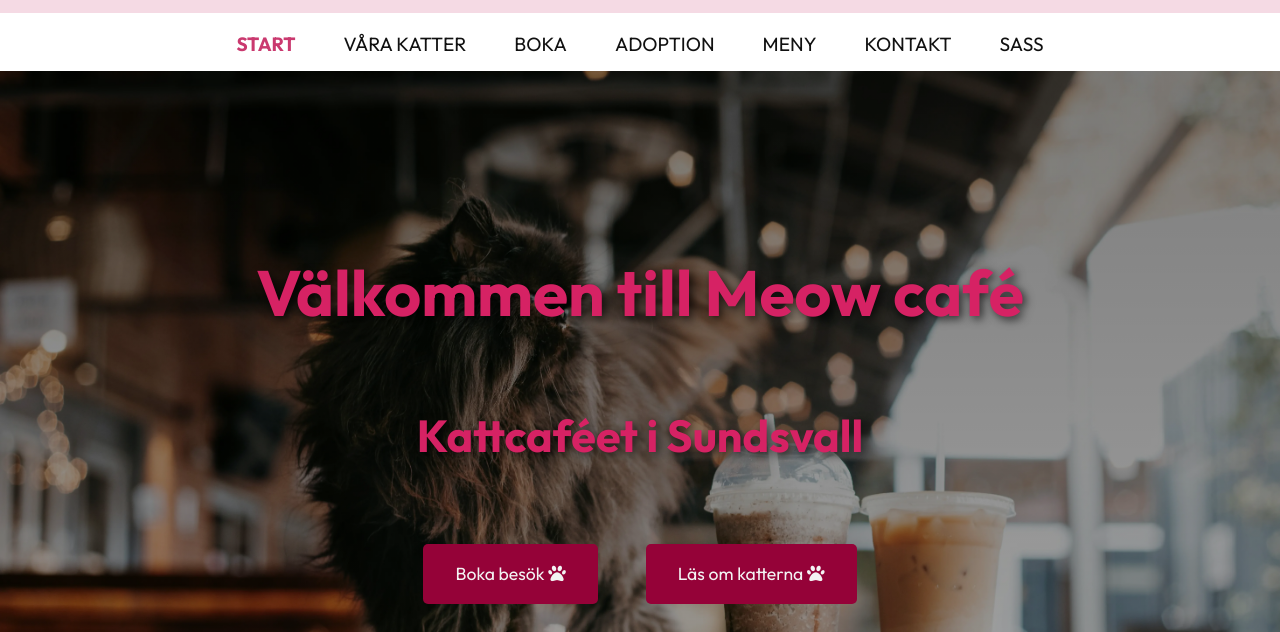
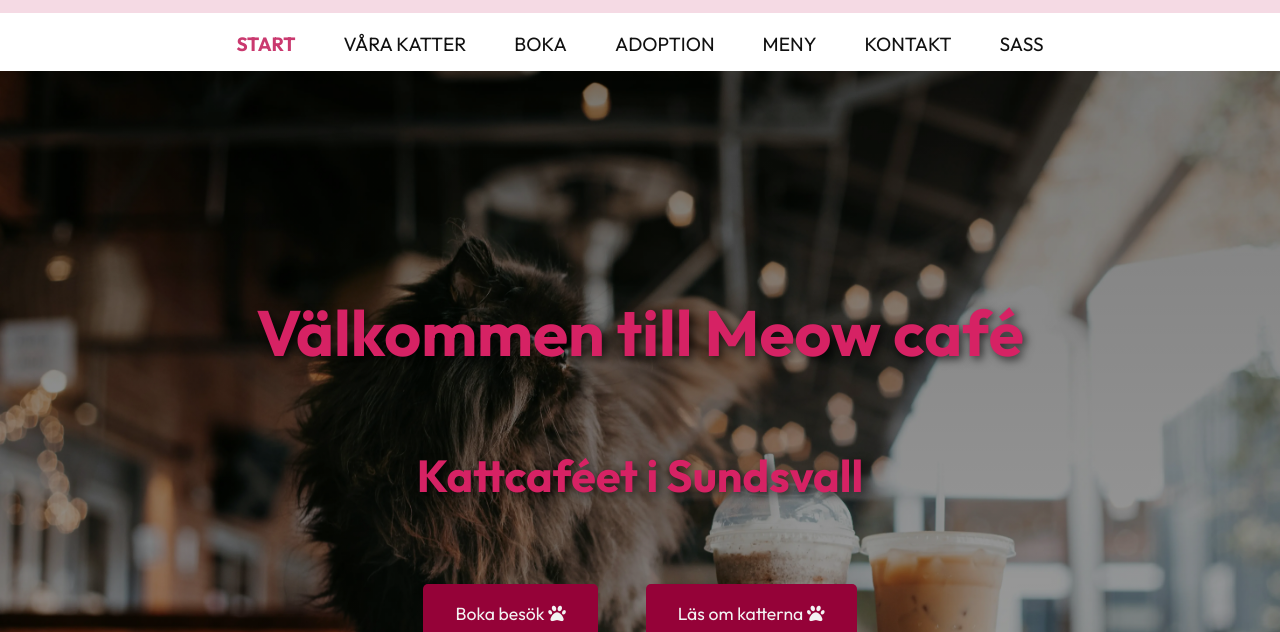
Before and after one commit to parisiproductions/moment3, a website built with Parcel: page src/index.html in a window 1280 px wide. Shown: the part 168-800 px from the top of the page. Built offline with nearby package versions, Linux system fonts and the light colour scheme.

Commit message:
glömde köra parcel på senaste ändringen, har nu gjort det

```diff
--- a/src/css/_pages.scss
+++ b/src/css/_pages.scss
@@ -20,7 +20,8 @@
 
 .welcome-section {
   position: relative;
-  height: 90vh;
+  height: 100vh;
+  width: 100%;
   background: linear-gradient(rgba(0, 0, 0, 0.5), rgba(0, 0, 0, 0.336)),
               url("../images/perser.webp") no-repeat center/cover;
   display: flex;
@@ -29,7 +30,6 @@
   align-items: center;
   justify-content: center;
   text-align: center;
-
 
     h1, h2{
         text-shadow: 3px 3px 10px rgba(0, 0, 0, 0.7);
```
